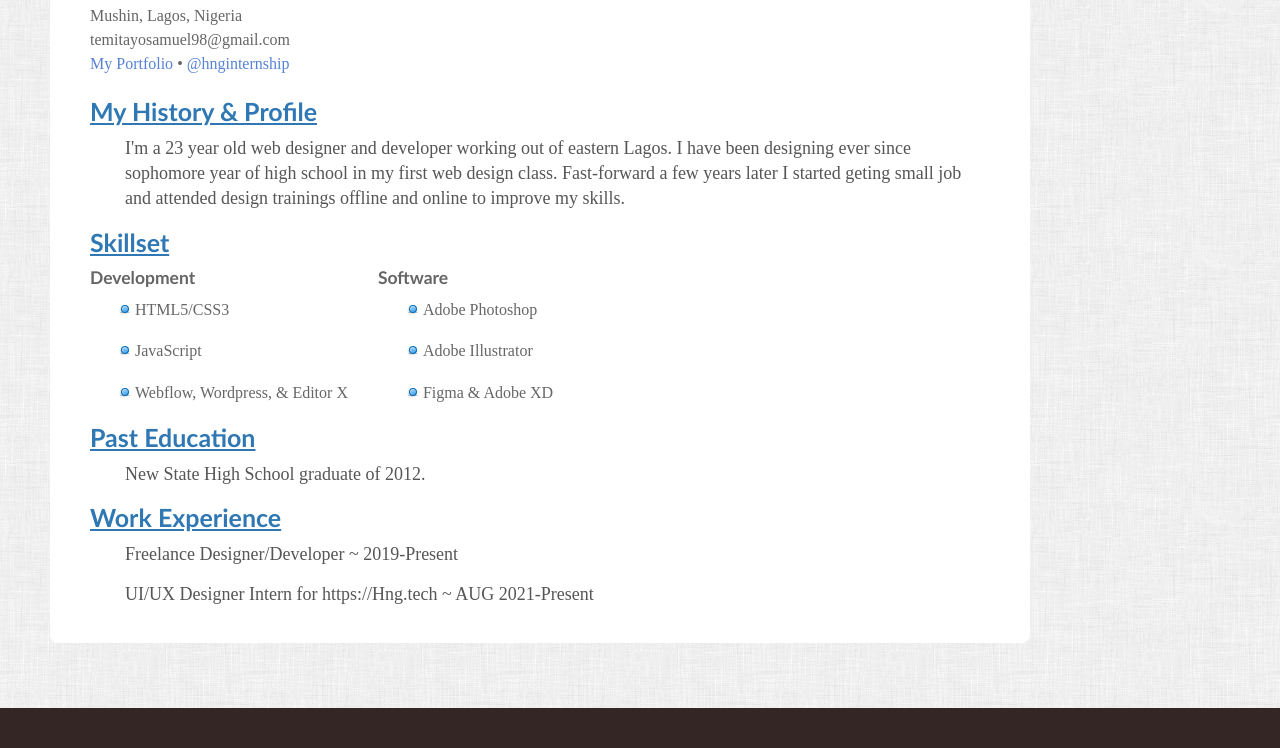
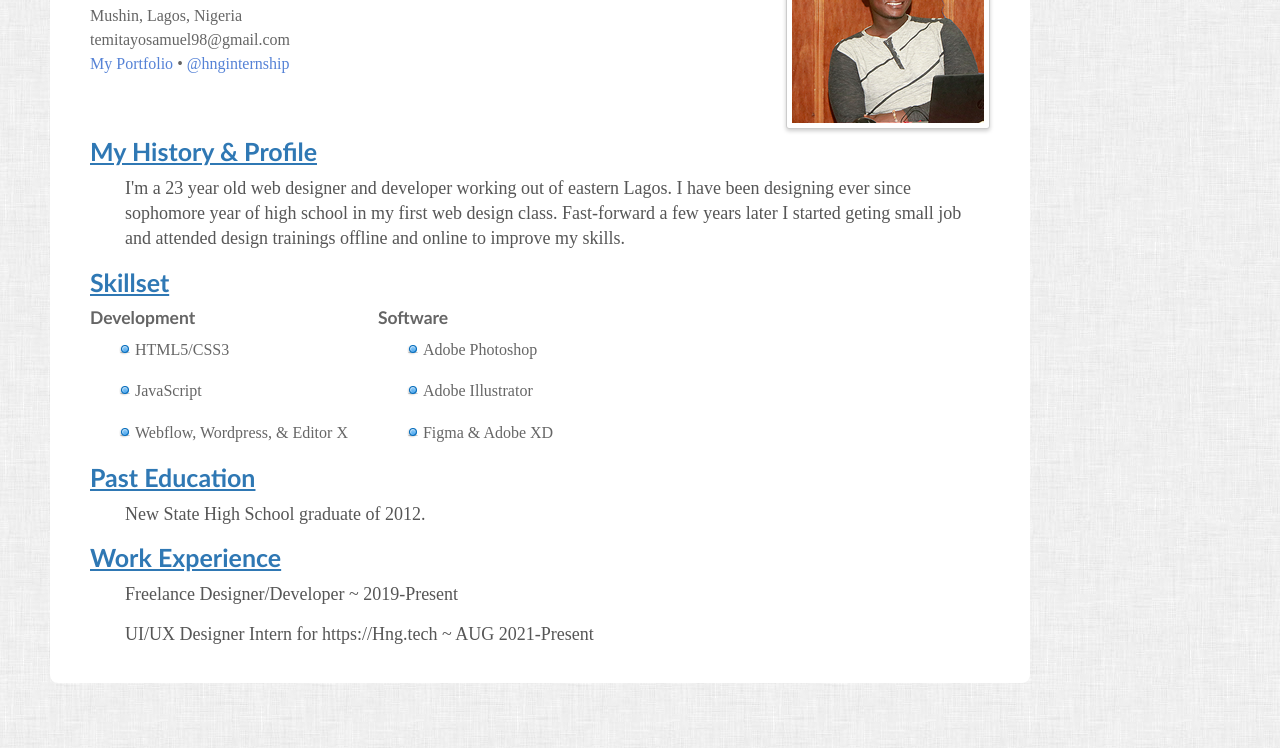
Before and after one commit to SweezMayor/HNG-resume, a plain HTML site: page index.html in a window 1280 px wide. Shown: the part 110-858 px from the top of the page. Before the commit the page ends 818 px from the top, so only its background shows below. Drawn offline with Linux system fonts and the light colour scheme; a web font is replaced by a local one.

Commit message:
Update index.html

```diff
--- a/index.html
+++ b/index.html
@@ -32,7 +32,7 @@
 			</div>
 
 			<div id="photo">
-				<img src="images/My profile image.png" alt="Oguntuga Mayowa resume photo avatar" itemprop="image" />
+				<img src="images/Profilepic.png" alt="Oguntuga Mayowa resume photo avatar" itemprop="image" />
 			</div>
 		</header>
 
```
